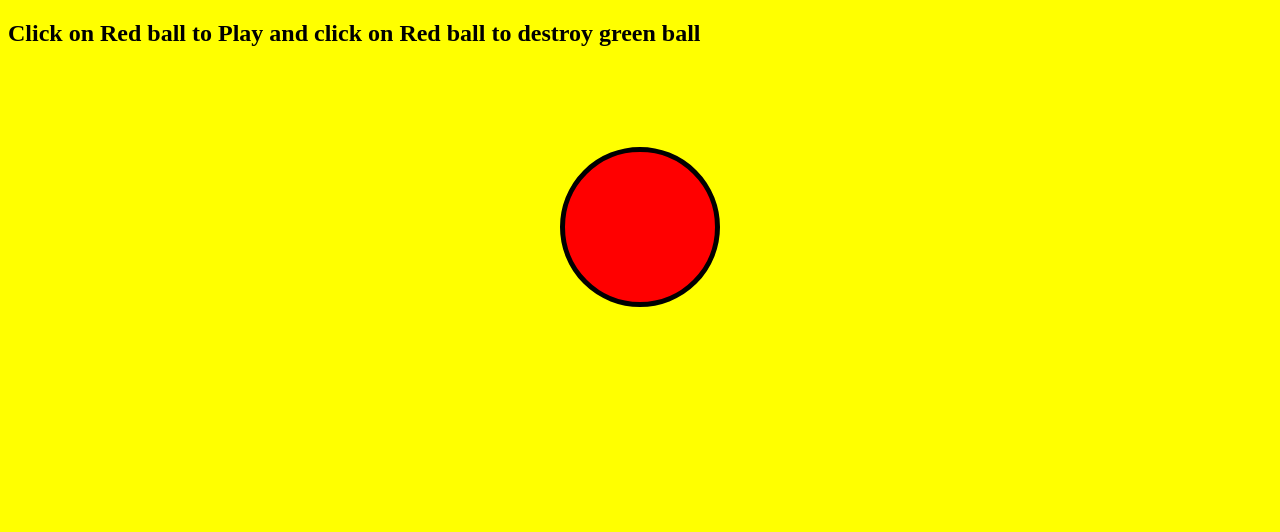
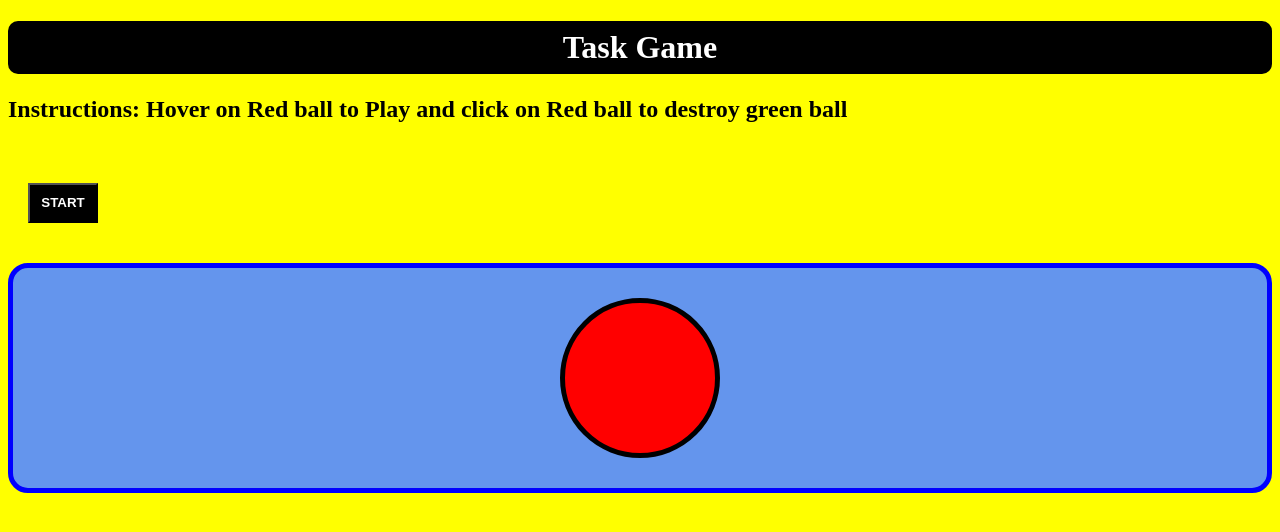
Before and after one commit to Hussain-Lohawala/TaskGame, a plain HTML site: page index.html in a window 1280 px wide. Drawn offline with Linux system fonts and the light colour scheme.

Commit message:
Updated reset button and added Heading.

```diff
--- a/index.html
+++ b/index.html
@@ -8,7 +8,9 @@
     <link rel="stylesheet" href="style.css">
 </head>
 <body>
-    <h2>Click on Red ball to Play and click on Red ball to destroy green ball</h2>
+    <h1 id="Heading">Task Game</h1>
+    <h2>Instructions: Hover on Red ball to Play and click on Red ball to destroy green ball</h2>
+    <button id="resetButton" onclick="reset()">START</button>
     <div class="ballContainer">
         <div class= "ball" id ="redball" onmouseover="generateGreen()" onclick="removeBall()"></div>
     </div>
--- a/style.css
+++ b/style.css
@@ -1,12 +1,22 @@
 body{
     background-color: yellow;
 }
+#Heading{
+    color: white;
+    background: black;
+    text-align: center;
+    padding: 8px;
+    border-radius: 10px;
+}
 .ballContainer{
+    background-color: cornflowerblue;
     display: flex;
     flex-direction: row;
     justify-content: center;
     align-items: center;
     flex-wrap: wrap;
+    border: 5px solid blue;
+    border-radius: 20px;
 }
 .greenball{
     background-color: green;
@@ -15,9 +25,17 @@ body{
     border: 5px solid black;
     width: 150px;
     height: 150px;
-    margin: 80px;
+    margin: 30px 80px;
     border-radius: 90px;
 }
 #redball{
     background-color: #ff0000;
 }
+#resetButton{
+    color: white;
+    font-weight: bold;
+    background-color: black;
+    margin: 40px 20px;
+    height: 40px;
+    width: 70px;
+}
--- a/work.js
+++ b/work.js
@@ -1,10 +1,11 @@
 var greenBallCount =0;
 function generateGreen(){
-    console.log("Hello World");
+    console.log("Game Started");
     var node = document.createElement("div");
     node.setAttribute("class", "ball greenball");
     document.getElementsByClassName("ballContainer")[0].appendChild(node);
     greenBallCount+=1;
+    document.getElementById('resetButton').innerHTML="RESET";
 }
 function removeBall(){
     if(greenBallCount>0){
@@ -13,3 +14,10 @@ function removeBall(){
     }
 
 }
+function reset(){
+    while(greenBallCount){
+        document.getElementsByClassName("greenball")[0].remove();
+        greenBallCount-=1;
+    }
+    document.getElementById('resetButton').innerHTML="START";
+}
```
